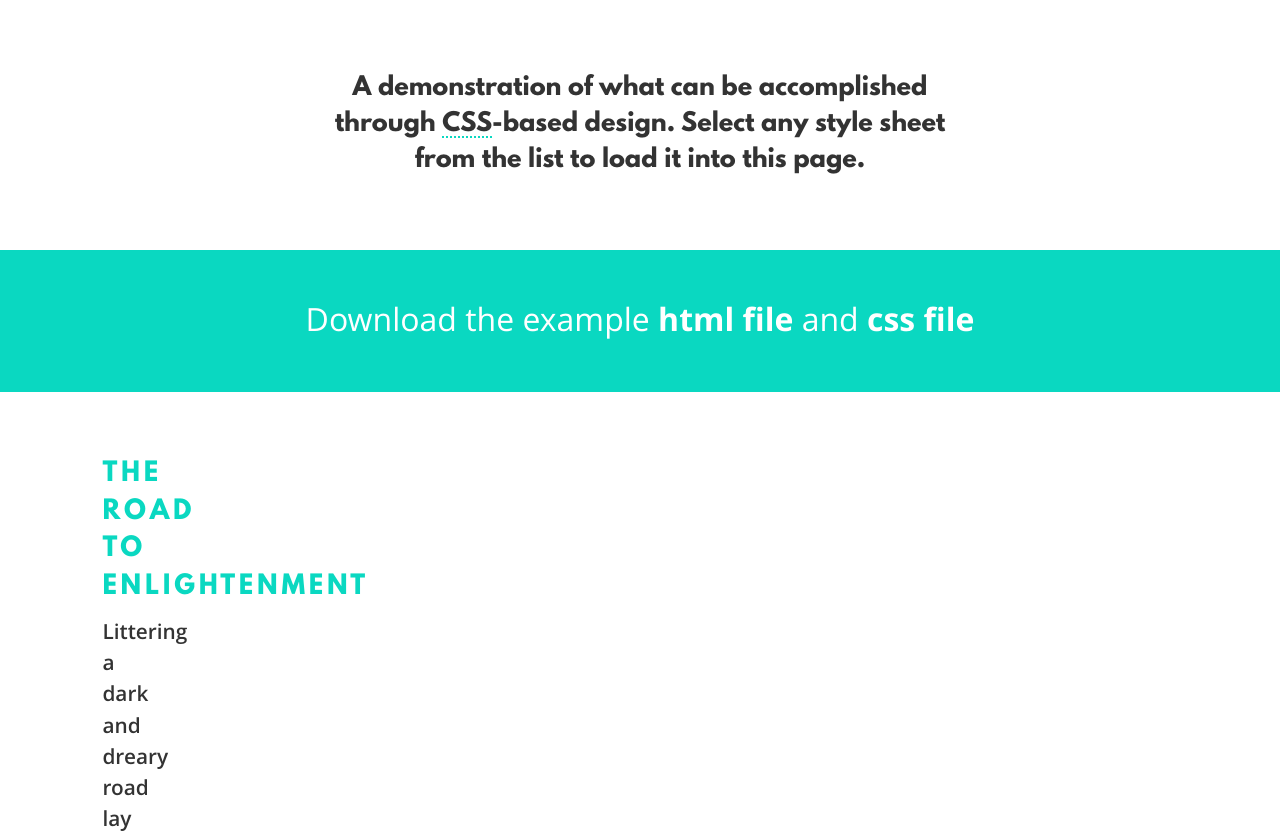
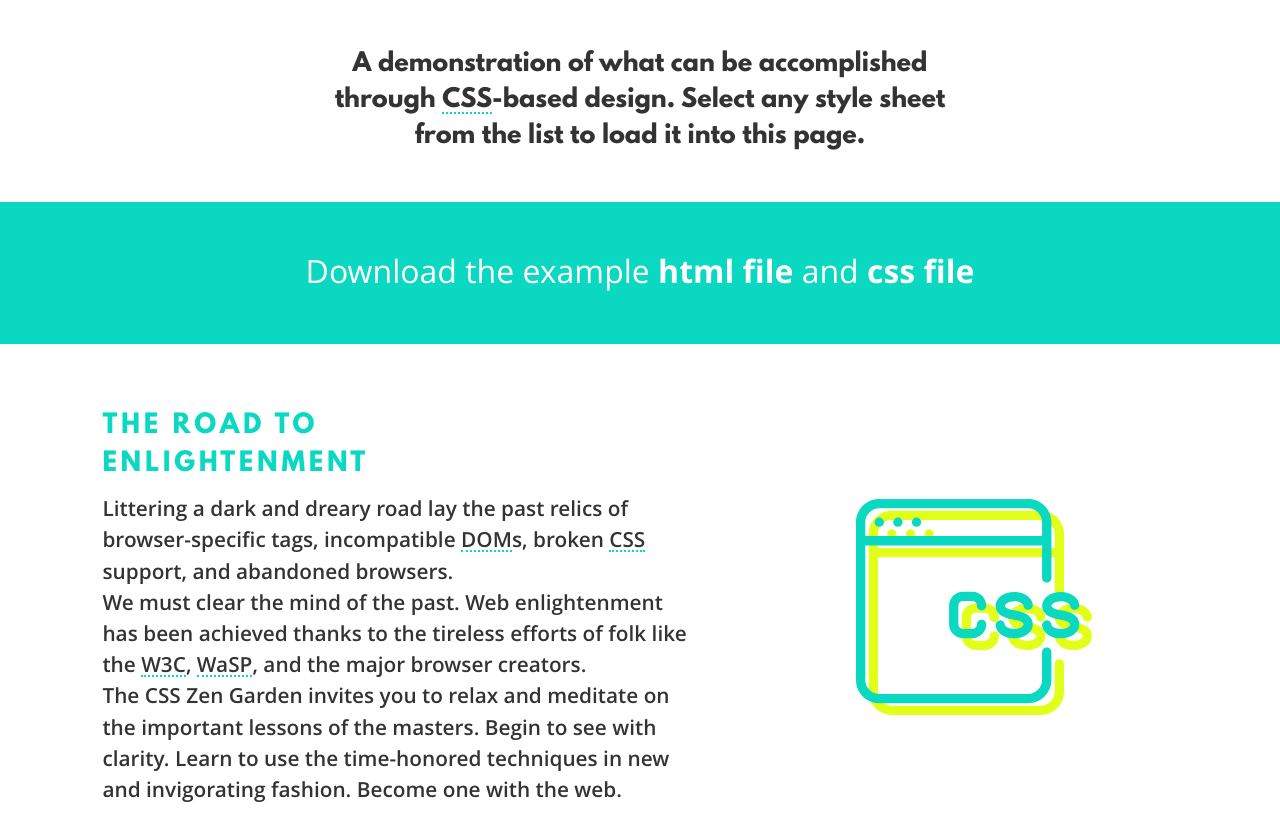
Before and after one commit to stephecloutier/csszg, a website: page index.html in a window 1280 px wide. Shown: the part 802-1635 px from the top of the page. Drawn offline with nearby package versions, Linux system fonts and the light colour scheme; files that its build step writes are made by us from their sources; files whose address does not match are found by name.

Commit message:
Fix sizes with the new box sizing

```diff
--- a/sources/scss/components/_page-intro.scss
+++ b/sources/scss/components/_page-intro.scss
@@ -6,7 +6,7 @@ div[id="zen-summary"]{
         font-size: 1.5em;
         line-height: 1.5em;
         color: $darkgrey;
-        padding: 3em 0;
+        padding: 2em 0;
         width: 50%;
         max-width: 750px;
         margin: 0 auto;
@@ -38,21 +38,19 @@ div[id="zen-summary"]{
 }
 
 div[id="zen-preamble"]{
-    float: left;
-
-    width: 40%;
-    max-width: 600px;
-    padding-right: 52%;
     margin-left: 8%;
-
     font-size: 1.3em;
     line-height: 1.5;
-
     font-weight: 500;
 
     background: transparent url("../images/css-intro.svg") no-repeat;
-    background-position: 74%;
+    background-position: right 20% center;
     background-size: 20%;
+
+    p {
+        width: 50%;
+        max-width: 700px;
+    }
 
     h3 {
         width: 50%;
```
